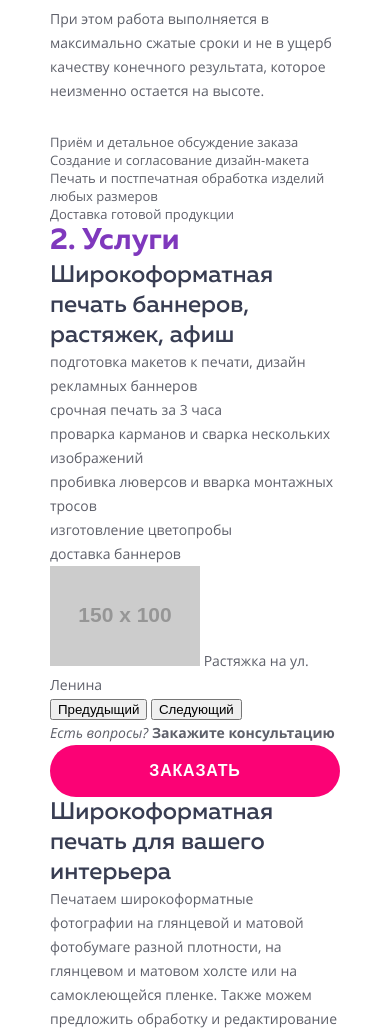
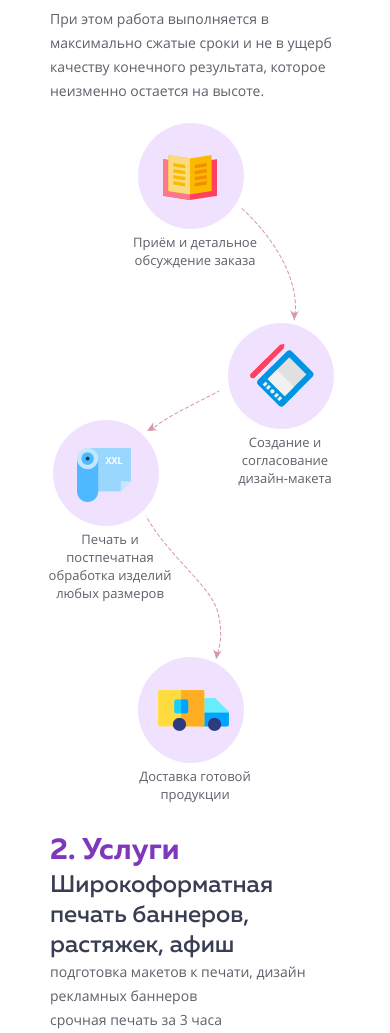
Before and after one commit to Dj0ko/ArtActive, a website: page source/index.html in a window 390 px wide. Shown: the part 1380-2413 px from the top of the page. Drawn offline with nearby package versions, Linux system fonts and the light colour scheme; files that its build step writes are made by us from their sources; placeholder pictures from the web are drawn by us; files whose address does not match are found by name.

Commit message:
add about-mobile

```diff
--- a/source/index.html
+++ b/source/index.html
@@ -63,10 +63,10 @@
           которое неизменно остается на высоте.
         </p>
         <ul class="about__progress-list">
-          <li class="about__progress-list-item">Приём и детальное обсуждение заказа</li>
-          <li class="about__progress-list-item">Создание и согласование дизайн-макета</li>
-          <li class="about__progress-list-item">Печать и постпечатная обработка изделий любых размеров</li>
-          <li class="about__progress-list-item">Доставка готовой продукции</li>
+          <li class="about__progress-list-item about__progress-list-item--ebook">Приём и детальное обсуждение заказа</li>
+          <li class="about__progress-list-item about__progress-list-item--tablet">Создание и согласование дизайн-макета</li>
+          <li class="about__progress-list-item about__progress-list-item--writer">Печать и постпечатная обработка изделий любых размеров</li>
+          <li class="about__progress-list-item about__progress-list-item--moving">Доставка готовой продукции</li>
         </ul>
       </section>
 
--- /dev/null
+++ b/source/sass/about/__progress-list-item/--ebook/about__progress-list-item--ebook.scss
@@ -0,0 +1,18 @@
+.about__progress-list-item--ebook {
+  top: 100px;
+  left: 50%;
+  transform: translateX(-50%);
+
+  &::after {
+    position: absolute;
+    content: "";
+
+    width: 54px;
+    height: 45px;
+
+    bottom: 69px;
+    left: 33px;
+    background-image: url("../../../../images/ebook-mobile.png");
+    background-repeat: no-repeat;
+  }
+}
--- /dev/null
+++ b/source/sass/about/__progress-list-item/--moving/about__progress-list-item--moving.scss
@@ -0,0 +1,18 @@
+.about__progress-list-item--moving {
+  bottom: 30px;
+  left: 50%;
+  transform: translateX(-50%);
+
+  &::after {
+    position: absolute;
+    content: "";
+
+    width: 71px;
+    height: 41px;
+
+    bottom: 72px;
+    left: 28px;
+    background-image: url("../../../../images/moving-mobile.png");
+    background-repeat: no-repeat;
+  }
+}
--- /dev/null
+++ b/source/sass/about/__progress-list-item/--tablet/about__progress-list-item--tablet.scss
@@ -0,0 +1,17 @@
+.about__progress-list-item--tablet {
+  top: 300px;
+  right: -10px;
+
+  &::after {
+    position: absolute;
+    content: "";
+
+    width: 65px;
+    height: 63px;
+
+    bottom: 80px;
+    left: 30px;
+    background-image: url("../../../../images/tablet-mobile.png");
+    background-repeat: no-repeat;
+  }
+}
--- /dev/null
+++ b/source/sass/about/__progress-list-item/--writer/about__progress-list-item--writer.scss
@@ -0,0 +1,17 @@
+.about__progress-list-item--writer {
+  top: 397px;
+  left: -5px;
+
+  &::after {
+    position: absolute;
+    content: "";
+
+    width: 54px;
+    height: 54px;
+
+    bottom: 100px;
+    left: 32px;
+    background-image: url("../../../../images/writer-mobile.png");
+    background-repeat: no-repeat;
+  }
+}
--- a/source/sass/about/__progress-list-item/about__progress-list-item.scss
+++ b/source/sass/about/__progress-list-item/about__progress-list-item.scss
@@ -1,4 +1,23 @@
 .about__progress-list-item {
+  position: absolute;
+  width: 130px;
   font-size: 13px;
   line-height: 18px;
+  text-align: center;
+
+  &::before {
+    position: absolute;
+    content: "";
+    top: -110px;
+    left: 8px;
+    width: 106px;
+    height: 106px;
+    background-color: #f0e2ff;
+    border-radius: 50%;
+  }
 }
+
+@import "./--ebook/about__progress-list-item--ebook.scss";
+@import "./--tablet/about__progress-list-item--tablet.scss";
+@import "./--writer/about__progress-list-item--writer.scss";
+@import "./--moving/about__progress-list-item--moving.scss";
--- a/source/sass/about/__progress-list/about__progress-list.scss
+++ b/source/sass/about/__progress-list/about__progress-list.scss
@@ -1,3 +1,8 @@
 .about__progress-list {
   position: relative;
+  min-height: 700px;
+
+  background-image: url("../../../images/direction-mobile.jpg");
+  background-repeat: no-repeat;
+  background-position: 95px 75px;
 }
```
Also changed, not shown: source/images/direction-mobile.jpg (added), source/images/ebook-mobile.png (added), source/images/moving-mobile.png (added), source/images/tablet-mobile.png (added), source/images/writer-mobile.png (added).
